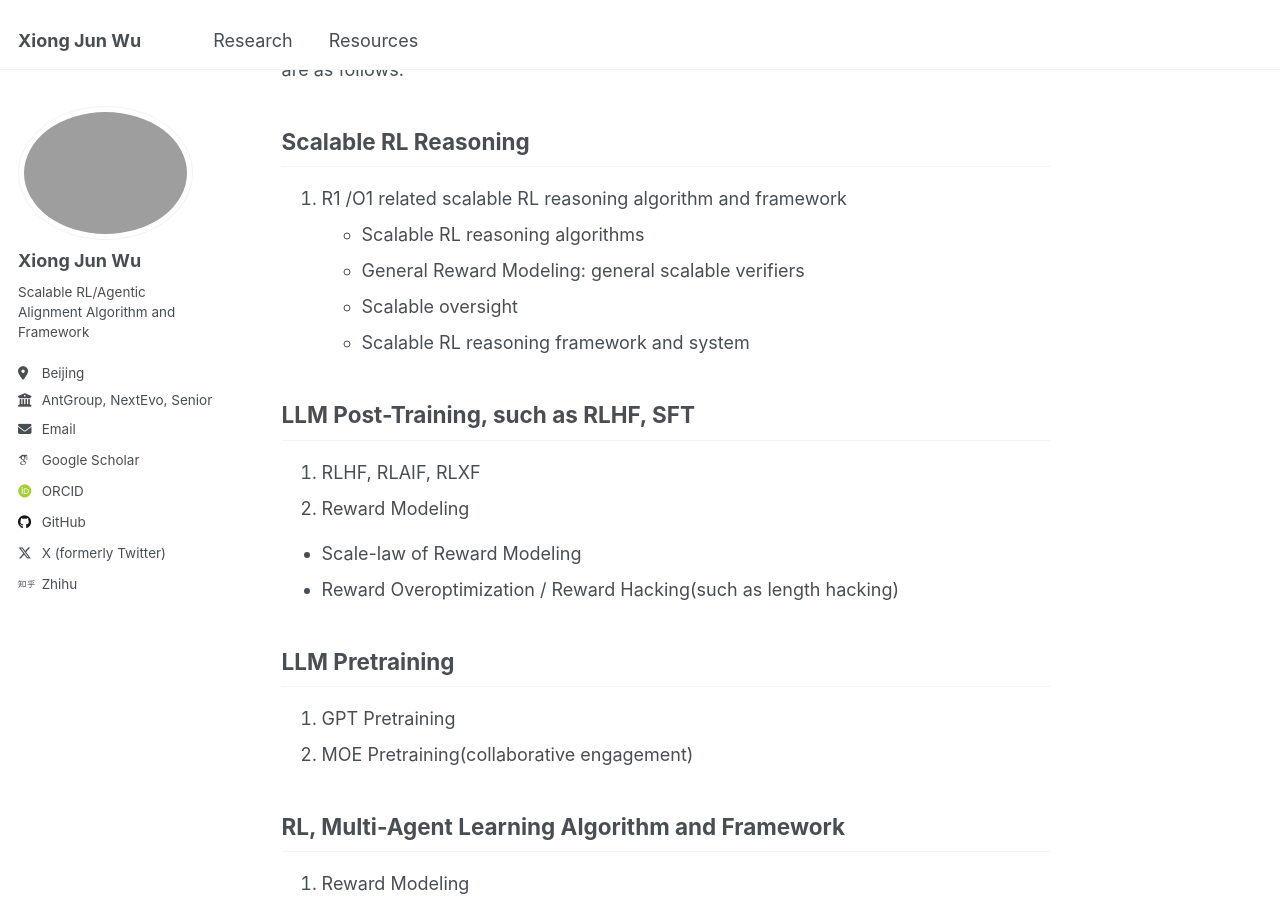
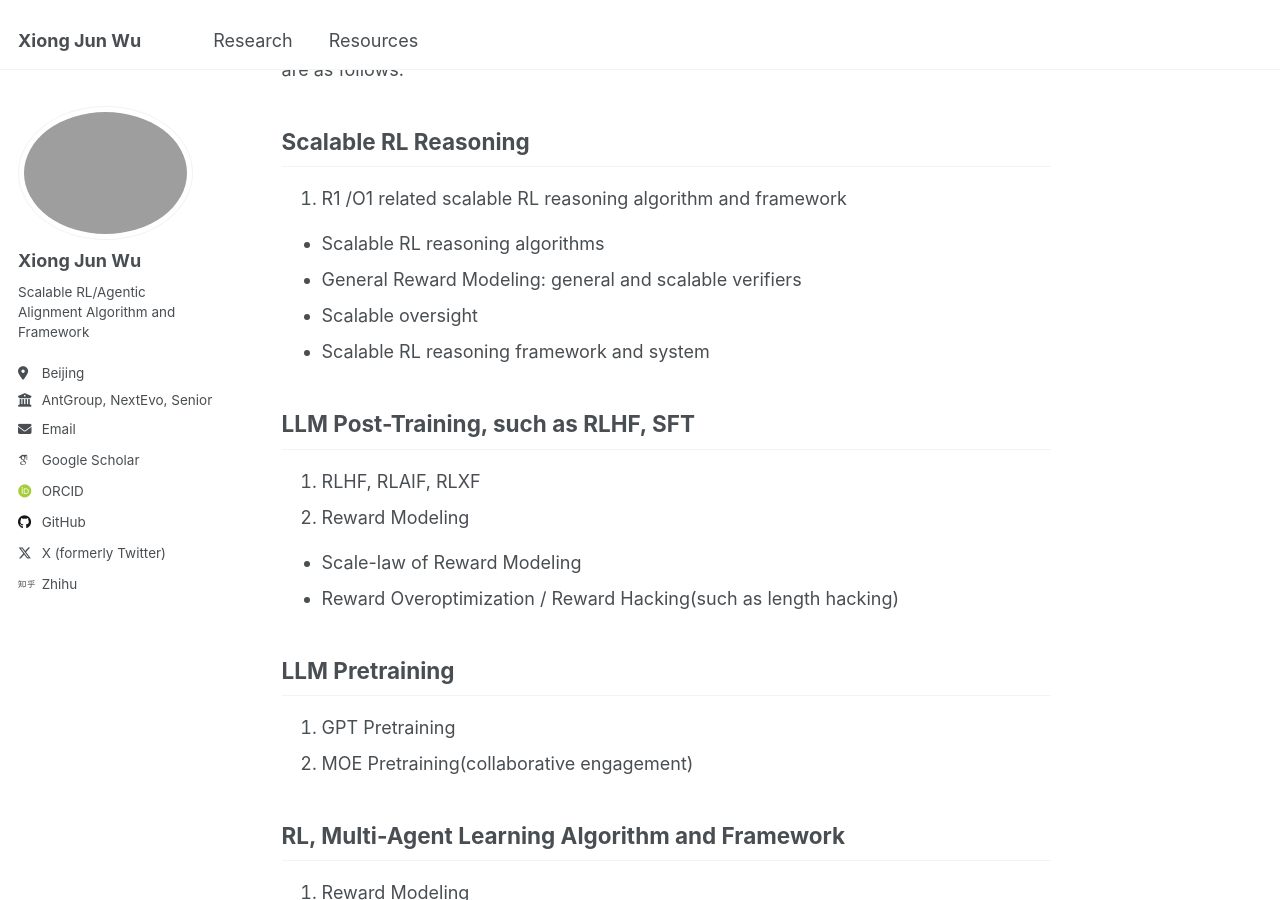
Before and after one commit to junwuxgi/junwuxgi.github.io, a Jekyll site: the page built from research.md, in a window 1280 px wide and 900 px high, scrolled down 660 px. Built offline with Jekyll 4.4.1, drawn with Linux system fonts in a browser that asks for light colours; some web fonts are replaced; our own code applies the rules of GitHub Pages for plain Markdown files.

```diff
--- a/research.md
+++ b/research.md
@@ -9,8 +9,9 @@ Now, my research areas of primary focus, collaborative engagement, and curiosity
 ## Scalable RL Reasoning
 
 1. R1 /O1 related scalable RL reasoning algorithm and framework
+
 - Scalable RL reasoning algorithms
-- General Reward Modeling: general scalable verifiers
+- General Reward Modeling: general and scalable verifiers
 - Scalable oversight
 - Scalable RL reasoning framework and system
 
```
